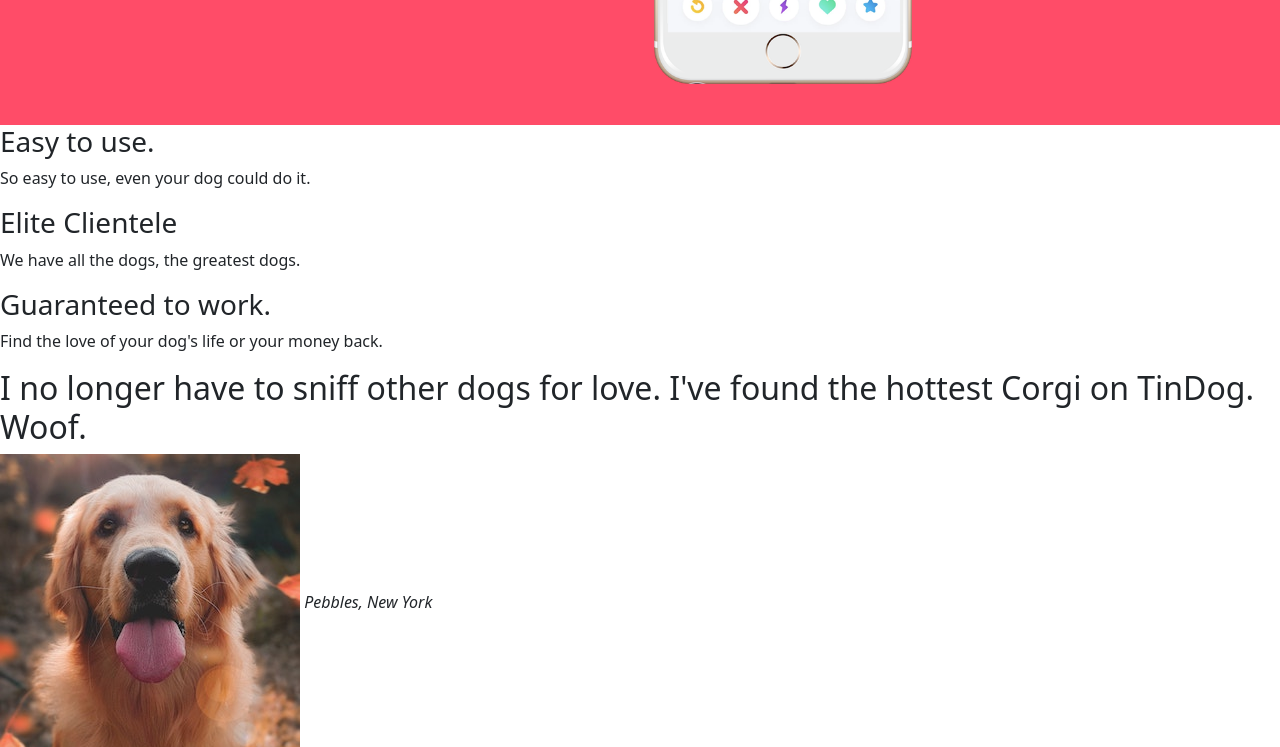
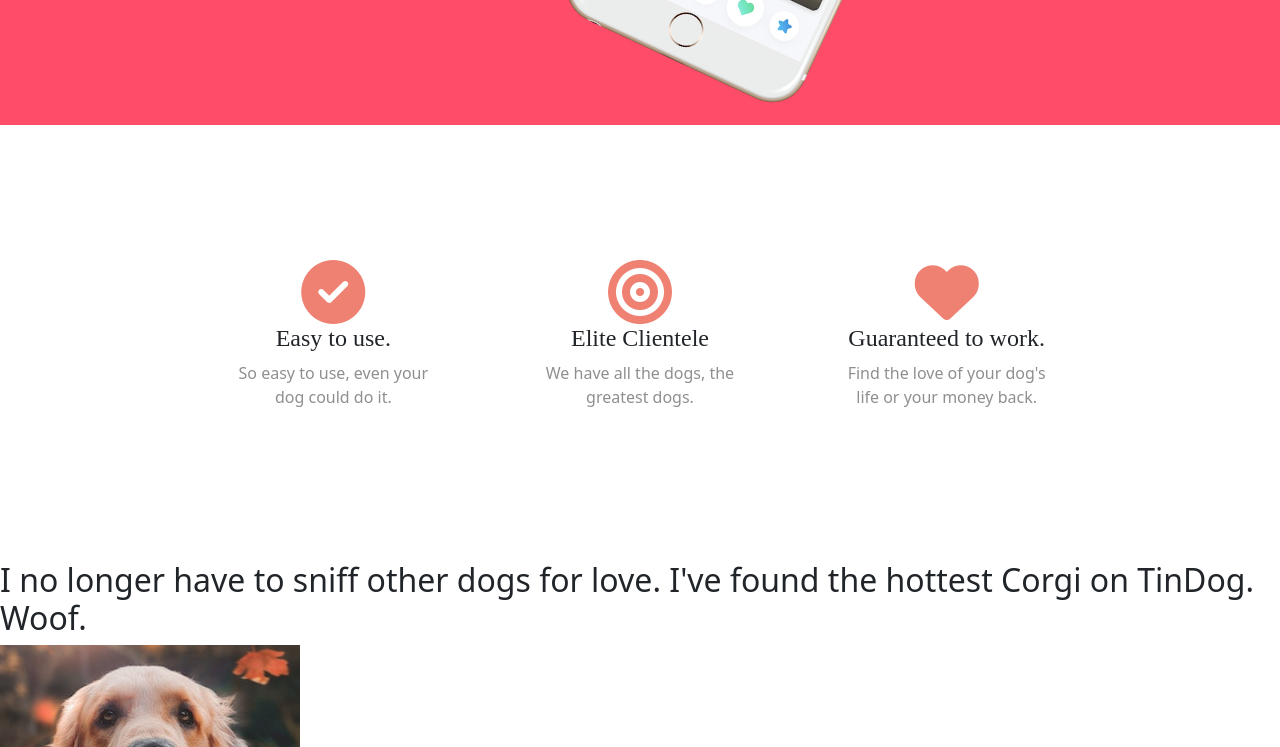
Before and after one commit to Leul4ever/Bootstrapinstallation, a plain HTML site: page TinDog-Start-master/index.html in a window 1280 px wide. Shown: the part 630-1377 px from the top of the page. Drawn offline with nearby package versions, Linux system fonts and the light colour scheme.

Commit message:
section two css code

```diff
--- a/TinDog-Start-master/css/styles.css
+++ b/TinDog-Start-master/css/styles.css
@@ -13,6 +13,13 @@
     font-family: Robot-dark;
     line-height: 1.5;
     font-size: 4rem;
+}
+h3{
+    font-family: Roboto-dark;
+    font-size: 1.5rem;
+}
+p{
+color:#8f8f8f;
 }
 .navbar-brand{
     font-family:'Ubuntu' ;
@@ -35,4 +42,20 @@
 }
 .title-image{
     width: 60%;
+    transform: rotate(25deg);
 }
+#features{
+    padding: 7% 15%;
+
+}
+.features-box{
+ text-align: center;
+ padding: 5%;
+}
+.icon{
+    color:#ef8172;
+
+}
+.icon:hover{
+color:#ff4c68;
+}
--- a/TinDog-Start-master/index.html
+++ b/TinDog-Start-master/index.html
@@ -38,6 +38,7 @@
       integrity="sha384-+sLIOodYLS7CIrQpBjl+C7nPvqq+FbNUBDunl/OZv93DB7Ln/533i8e/mZXLi/P+"
       crossorigin="anonymous"
     ></script>
+    <script src="https://kit.fontawesome.com/ff4192ae9e.js" crossorigin="anonymous"></script>
     <link rel="stylesheet" href="css/styles.css" />
   </head>
 
@@ -93,14 +94,25 @@
     <!-- Features -->
 
     <section id="features">
-      <h3>Easy to use.</h3>
+      <div class=" row">
+        <div class="features-box col-lg-4">
+         <i class="fa-solid fa-circle-check fa-4x icon "> </i>
+        <h3>Easy to use.</h3>
       <p>So easy to use, even your dog could do it.</p>
+      </div>
+   <div class="features-box col-lg-4">
+    <i class="fa-solid fa-bullseye fa-4x icon "  ></i>
+       <h3>Elite Clientele</h3>
+        <p>We have all the dogs, the greatest dogs.</p>
+       </div>
+<div class="features-box col-lg-4">
+  <i class="fa-solid fa-heart  fa-4x icon "></i>
+  <h3>Guaranteed to work.</h3>
+  <p>Find the love of your dog's life or your money back.</p>
+</div>
 
-      <h3>Elite Clientele</h3>
-      <p>We have all the dogs, the greatest dogs.</p>
+ </div>
 
-      <h3>Guaranteed to work.</h3>
-      <p>Find the love of your dog's life or your money back.</p>
     </section>
 
     <!-- Testimonials -->
@@ -110,7 +122,7 @@
         I no longer have to sniff other dogs for love. I've found the hottest
         Corgi on TinDog. Woof.
       </h2>
-      <img src="images/dog-img.jpg" alt="dog-profile" />
+      <img class="dogimage" src="images/dog-img.jpg" alt="dog-profile" />
       <em>Pebbles, New York</em>
 
       <!-- <h2 class="testimonial-text">My dog used to be so lonely, but with TinDog's help, they've found the love of their life. I think.</h2>
```
